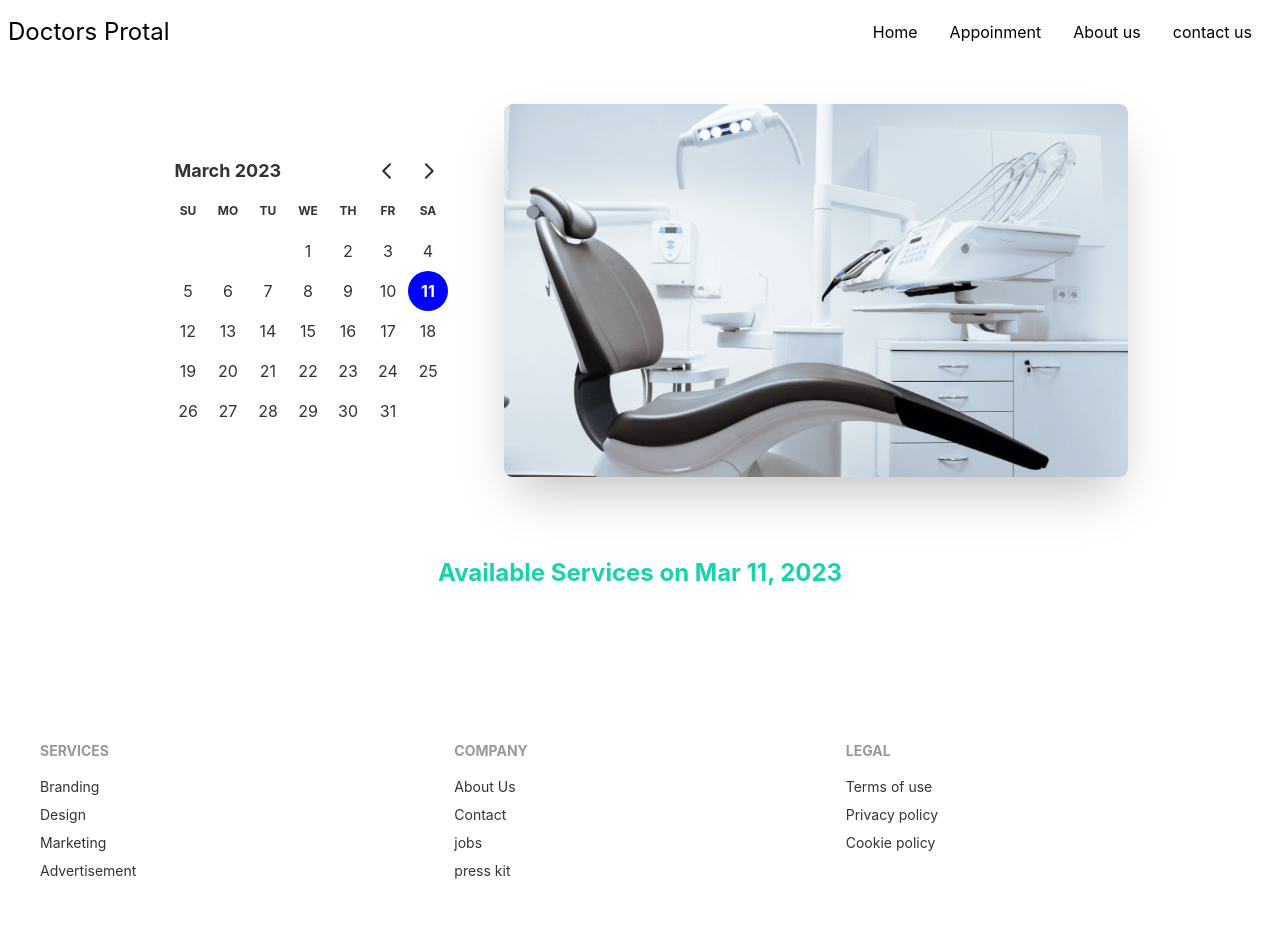
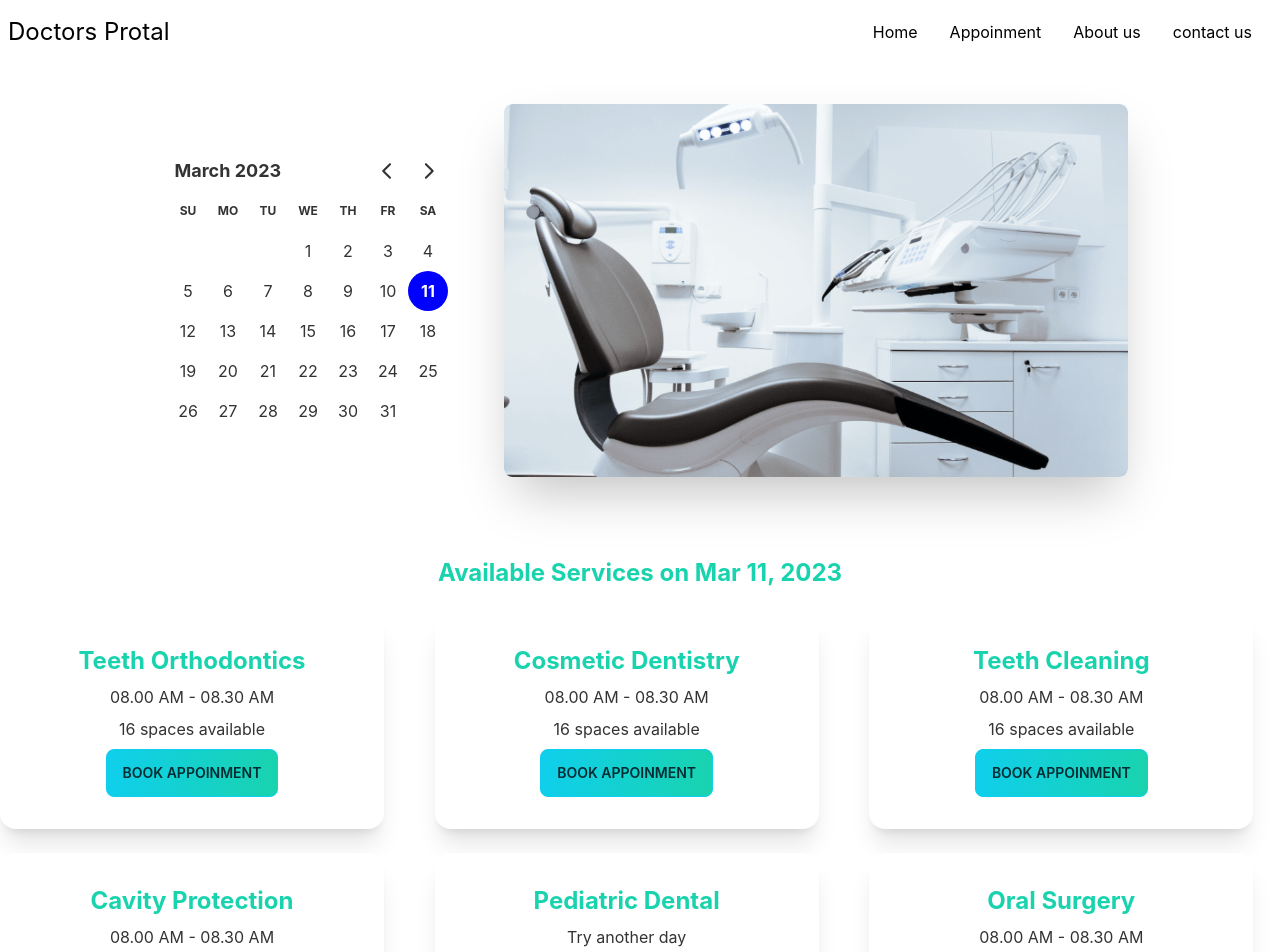
Before and after one commit to sofiulalom/doctors-protal-client, a React (Create React App) app: page /aappoinmentone in a window 1280 px wide. Shown: the top 952 px of the page. Before the commit the page ends 921 px from the top, so only its background shows below. Built offline with nearby package versions, Linux system fonts and the light colour scheme.

Commit message:
appoinmentoption add commit

```diff
--- /dev/null
+++ b/public/appoinmentOption.json
@@ -0,0 +1,118 @@
+[
+    {
+      "_id": 1,
+      "name": "Teeth Orthodontics",
+      "slots": [
+        "08.00 AM - 08.30 AM",
+        "08.30 AM - 09.00 AM",
+        "09.00 AM - 9.30 AM",
+        "09.30 AM - 10.00 AM",
+        "10.00 AM - 10.30 AM",
+        "10.30 AM - 11.00 AM",
+        "11.00 AM - 11.30 AM",
+        "11.30 AM - 12.00 AM",
+        "1.00 PM - 1.30 PM",
+        "1.30 PM - 2.00 PM",
+        "2.00 PM - 2.30 PM",
+        "2.30 PM - 3.00 PM",
+        "3.00 PM - 3.30 PM",
+        "3.30 PM - 4.00 PM",
+        "4.00 PM - 4.30 PM",
+        "4.30 PM - 5.00 PM"
+      ]
+    },
+    {
+      "_id": 2,
+      "name": "Cosmetic Dentistry",
+      "slots": [
+        "08.00 AM - 08.30 AM",
+        "08.30 AM - 09.00 AM",
+        "09.00 AM - 9.30 AM",
+        "09.30 AM - 10.00 AM",
+        "10.00 AM - 10.30 AM",
+        "10.30 AM - 11.00 AM",
+        "11.00 AM - 11.30 AM",
+        "11.30 AM - 12.00 AM",
+        "1.00 PM - 1.30 PM",
+        "1.30 PM - 2.00 PM",
+        "2.00 PM - 2.30 PM",
+        "2.30 PM - 3.00 PM",
+        "3.00 PM - 3.30 PM",
+        "3.30 PM - 4.00 PM",
+        "4.00 PM - 4.30 PM",
+        "4.30 PM - 5.00 PM"
+      ]
+    },
+    {
+      "_id": 3,
+      "name": "Teeth Cleaning",
+      "slots": [
+        "08.00 AM - 08.30 AM",
+        "08.30 AM - 09.00 AM",
+        "09.00 AM - 9.30 AM",
+        "09.30 AM - 10.00 AM",
+        "10.00 AM - 10.30 AM",
+        "10.30 AM - 11.00 AM",
+        "11.00 AM - 11.30 AM",
+        "11.30 AM - 12.00 AM",
+        "1.00 PM - 1.30 PM",
+        "1.30 PM - 2.00 PM",
+        "2.00 PM - 2.30 PM",
+        "2.30 PM - 3.00 PM",
+        "3.00 PM - 3.30 PM",
+        "3.30 PM - 4.00 PM",
+        "4.00 PM - 4.30 PM",
+        "4.30 PM - 5.00 PM"
+      ]
+    },
+    {
+      "_id": 4,
+      "name": "Cavity Protection",
+      "slots": [
+        "08.00 AM - 08.30 AM",
+        "08.30 AM - 09.00 AM",
+        "09.00 AM - 9.30 AM",
+        "09.30 AM - 10.00 AM",
+        "10.00 AM - 10.30 AM",
+        "10.30 AM - 11.00 AM",
+        "11.00 AM - 11.30 AM",
+        "11.30 AM - 12.00 AM",
+        "1.00 PM - 1.30 PM",
+        "1.30 PM - 2.00 PM",
+        "2.00 PM - 2.30 PM",
+        "2.30 PM - 3.00 PM",
+        "3.00 PM - 3.30 PM",
+        "3.30 PM - 4.00 PM",
+        "4.00 PM - 4.30 PM",
+        "4.30 PM - 5.00 PM"
+      ]
+    },
+    {
+      "_id": 5,
+      "name": "Pediatric Dental",
+      "slots": [
+      ]
+    },
+    {
+      "_id": 6,
+      "name": "Oral Surgery",
+      "slots": [
+        "08.00 AM - 08.30 AM",
+        "08.30 AM - 09.00 AM",
+        "09.00 AM - 9.30 AM",
+        "09.30 AM - 10.00 AM",
+        "10.00 AM - 10.30 AM",
+        "10.30 AM - 11.00 AM",
+        "11.00 AM - 11.30 AM",
+        "11.30 AM - 12.00 AM",
+        "1.00 PM - 1.30 PM",
+        "1.30 PM - 2.00 PM",
+        "2.00 PM - 2.30 PM",
+        "2.30 PM - 3.00 PM",
+        "3.00 PM - 3.30 PM",
+        "3.30 PM - 4.00 PM",
+        "4.00 PM - 4.30 PM",
+        "4.30 PM - 5.00 PM"
+      ]
+    }
+  ]
--- /dev/null
+++ b/src/pages/Appoinmentone/ApponinmentOption/AppoinmentOption.js
@@ -0,0 +1,19 @@
+import React from 'react';
+
+const AppoinmentOption = ({option}) => {
+    const {name, slots}=option;
+    return (
+        <div className="card w-96 bg-base-100 shadow-xl">
+        <div className="card-body">
+            <h2 className="text-secondary text-2xl font-bold text-center">{name}</h2>
+            <p className='text-center'>{slots.length > 0 ? slots[0] : 'Try another day'}</p>
+             <p className='text-center'>{slots.length} {slots.length > 1 ? 'spaces': 'space'} available </p>
+            <div className="card-actions justify-center">
+            <button className="btn btn-primary text-center bg-gradient-to-r from-primary to-secondary">Book Appoinment </button>
+            </div>
+        </div>
+        </div>
+    );
+};
+
+export default AppoinmentOption;
--- a/src/pages/Appoinmentone/AvailableAppoinment/AvailableAppoinment.js
+++ b/src/pages/Appoinmentone/AvailableAppoinment/AvailableAppoinment.js
@@ -1,11 +1,29 @@
 import { format } from 'date-fns';
-import React from 'react';
+import React, { useEffect, useState } from 'react';
+import AppoinmentOption from '../ApponinmentOption/AppoinmentOption';
 
 const AvailableAppoinment = ({selectedDate}) => {
+    const [appoinmentoption, setAppoinmentoption]=useState([]);
+    useEffect(()=>{
+          fetch(`appoinmentOption.json`)
+          .then(res => res.json())
+          .then(data => {
+
+            setAppoinmentoption(data)
+        })
+    },[])
     return (
-        <div className='mt-16'>
+        <section className='my-16'>
             <p className='text-center text-2xl text-secondary font-bold'>Available Services on {format(selectedDate, 'PP')}</p>
-        </div>
+            <div className='grid gap-6 grid-cols-1 md:grid-cols-2 lg:grid-cols-3 mt-6'>
+             {
+                appoinmentoption.map(option => <AppoinmentOption
+                key={option._id}
+                option={option}
+                ></AppoinmentOption>)
+             }
+            </div>
+        </section>
     );
 };
 
```
